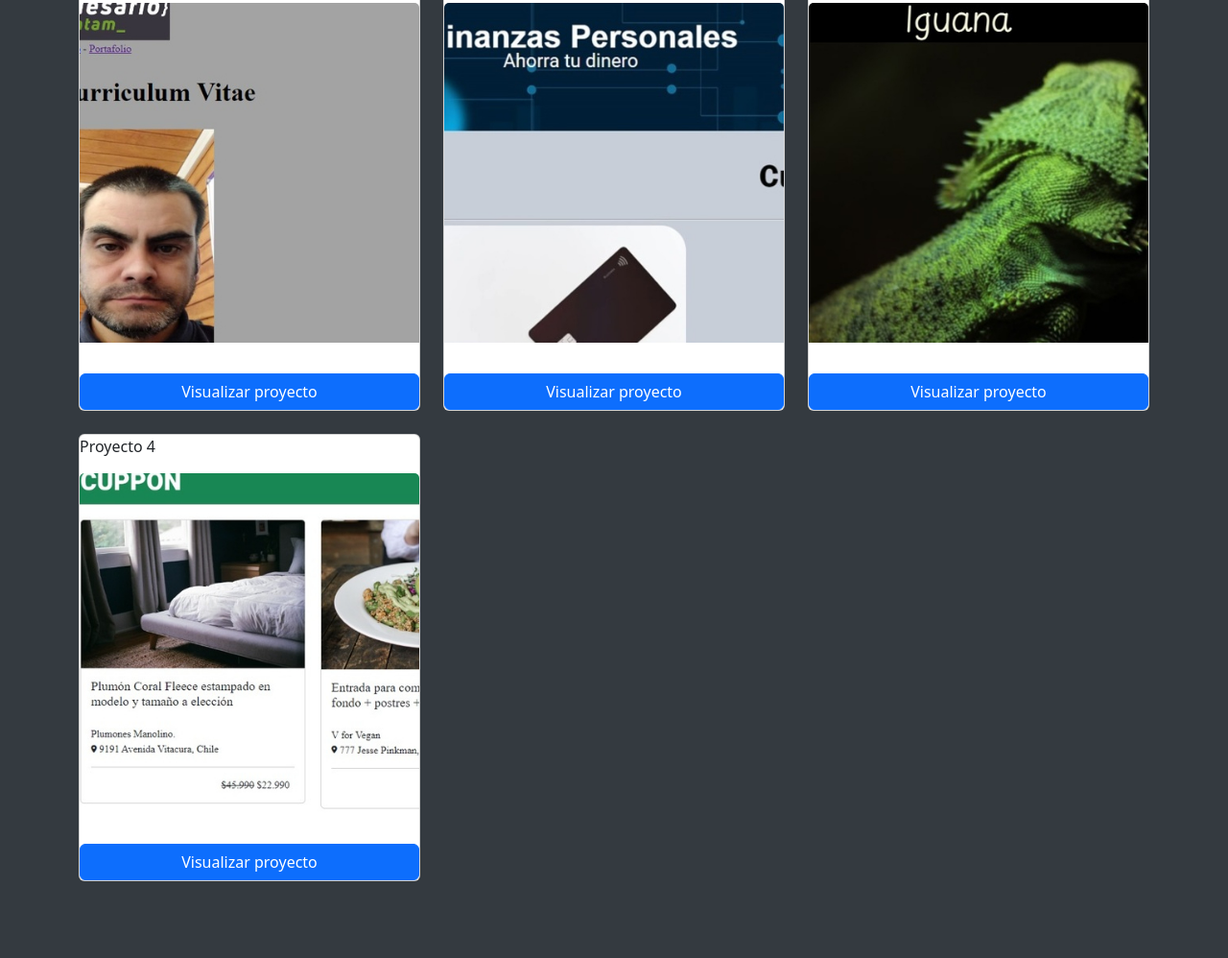
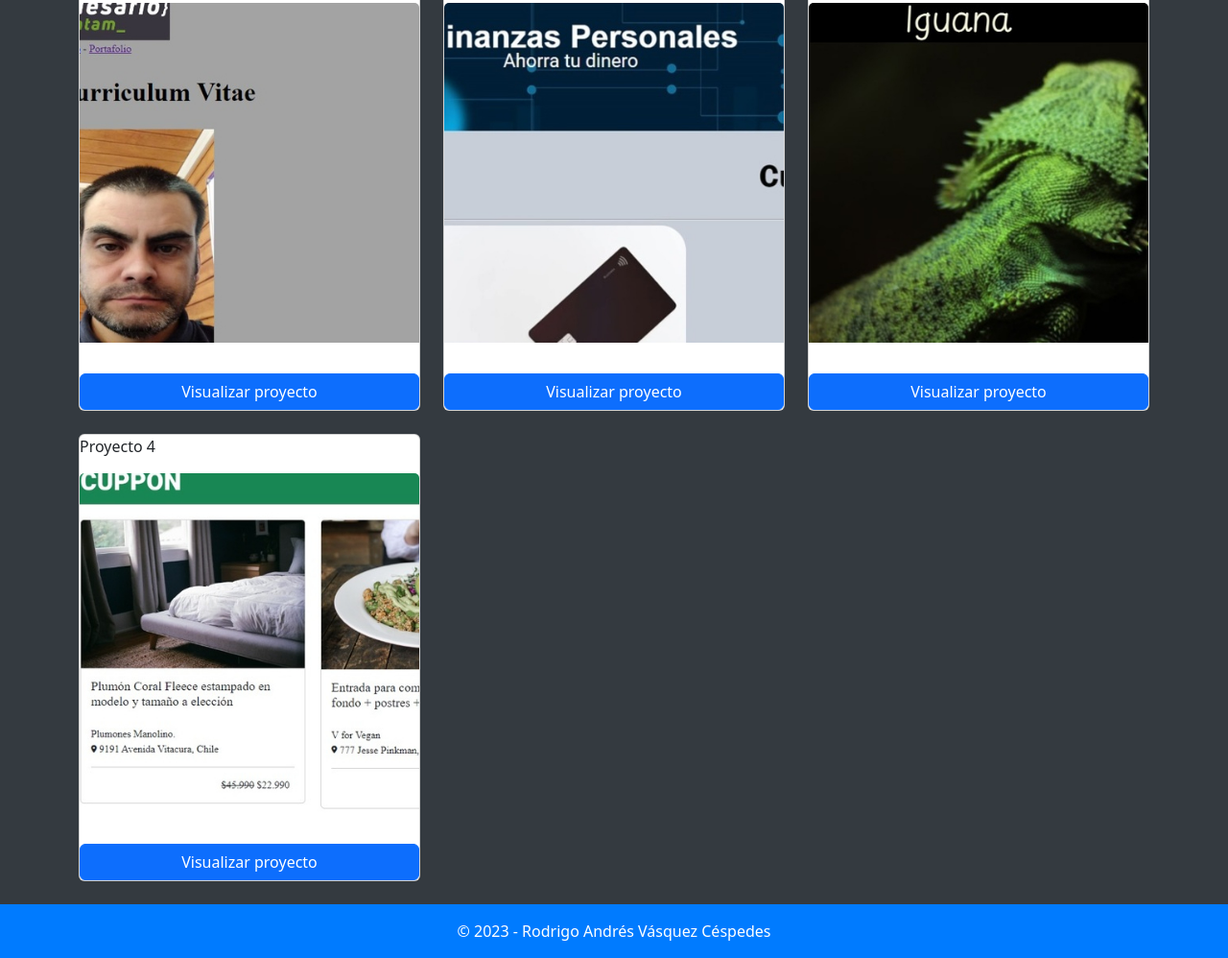
Before and after one commit to rodrigovasquezcespedes/rodrigovasquezcespedes.github.io, a plain HTML site: page portafolio.html in a window 1280 px wide. Shown: the part 276-1274 px from the top of the page at 96% size. Before the commit the page ends 1218 px from the top, so only its background shows below. Drawn offline with nearby package versions, Linux system fonts and the light colour scheme; a web font is replaced by a local one.

Commit message:
crea footer de portafolio

```diff
--- a/portafolio.html
+++ b/portafolio.html
@@ -174,6 +174,9 @@
             </div>
         </div>
     </div>
+    <footer>
+        &copy; 2023 - Rodrigo Andrés Vásquez Céspedes
+    </footer>
     <script src="https://cdn.jsdelivr.net/npm/bootstrap@5.3.0/dist/js/bootstrap.bundle.min.js"></script>
 </body>
 </html>
```
